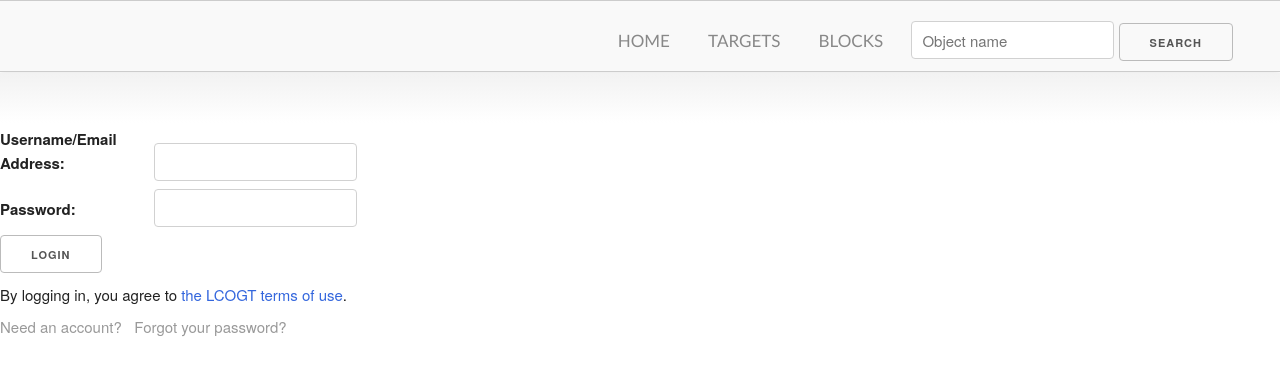
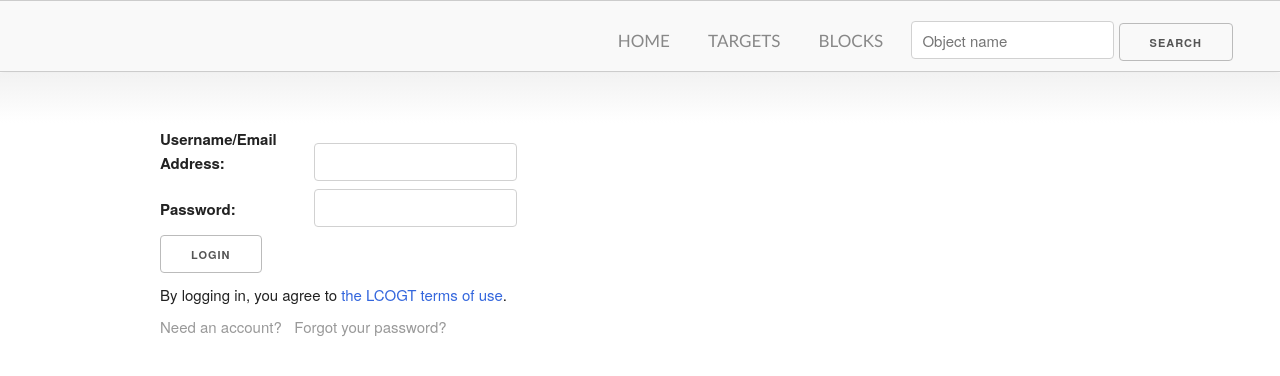
Before and after one commit to LCOGT/neoexchange, a Django app: template neoexchange/core/templates/core/login.html in a window 1280 px wide. Shown: the part 128-504 px from the top of the page. Run offline with Django 3.2, Linux system fonts and the light colour scheme; the template is opened without the code that fills it, so the values that code supplies are empty; some libraries are stand-ins or nearby versions.

Commit message:
Fixes styles of login/out and typo

```diff
--- a/neoexchange/core/templates/core/login.html
+++ b/neoexchange/core/templates/core/login.html
@@ -19,7 +19,7 @@
 {% endif %}
 			<div id="main">
 
-				<div class="bigpadded">
+				<div class="container">
 					<div class="row">
 					<form action="" method="post"  id="customForm" >
 						{% csrf_token %}
--- a/neoexchange/core/templates/core/logout.html
+++ b/neoexchange/core/templates/core/logout.html
@@ -12,7 +12,7 @@
 
 			<div id="main">
 
-				<div class="bigpadded">
+				<div class="container">
 					<div class="row">
 					<h1>You have been logged out.</h1>
 					<p><a href="{% url 'auth_login' %}">Log in again?</a></p>
--- a/neoexchange/core/views.py
+++ b/neoexchange/core/views.py
@@ -60,7 +60,7 @@ class LoginRequiredMixin(object):
 
 def user_proposals(user):
     '''
-    Returns active proposals the given user has persmissions for
+    Returns active proposals the given user has permissions for
     '''
     if type(user) != User:
         try:
```
